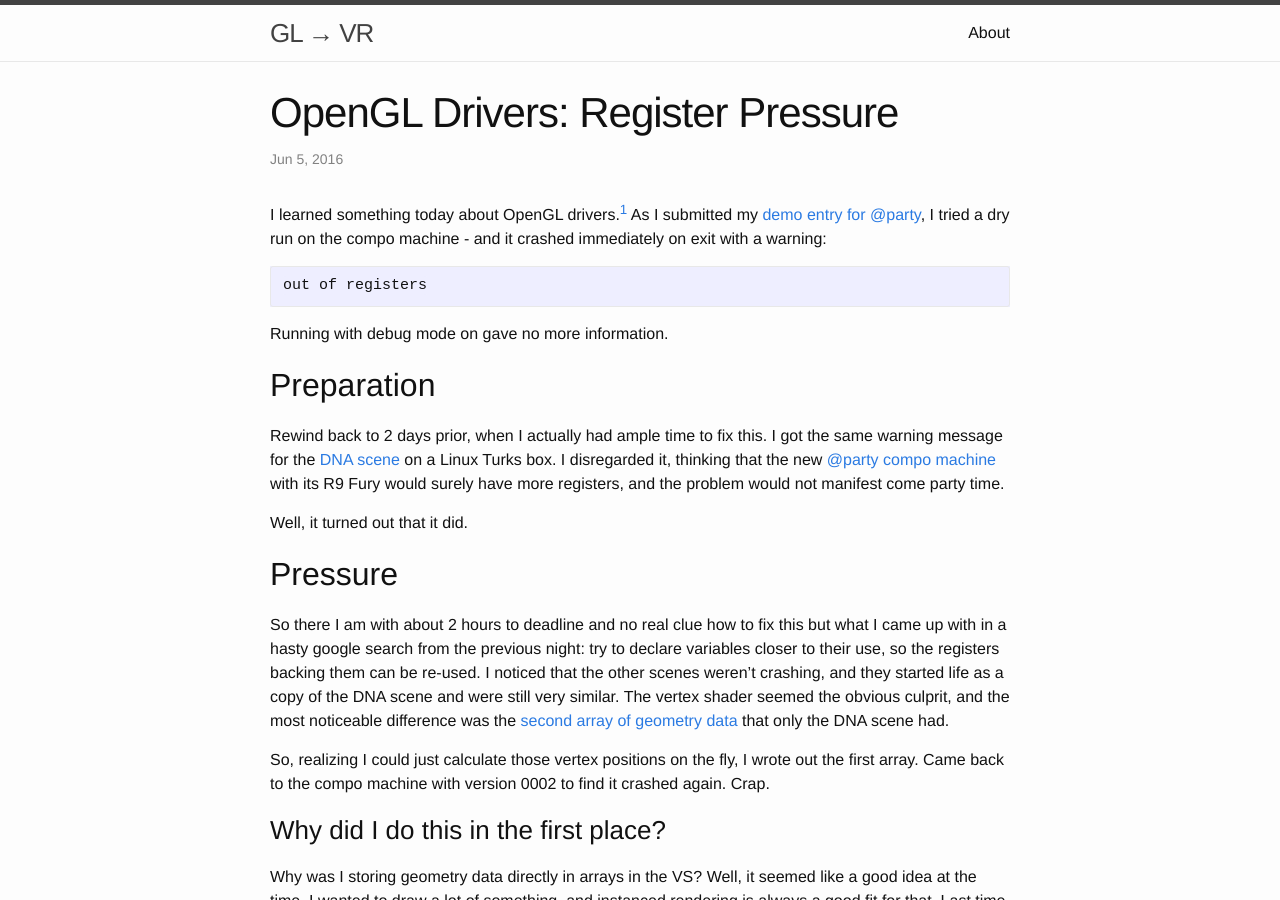
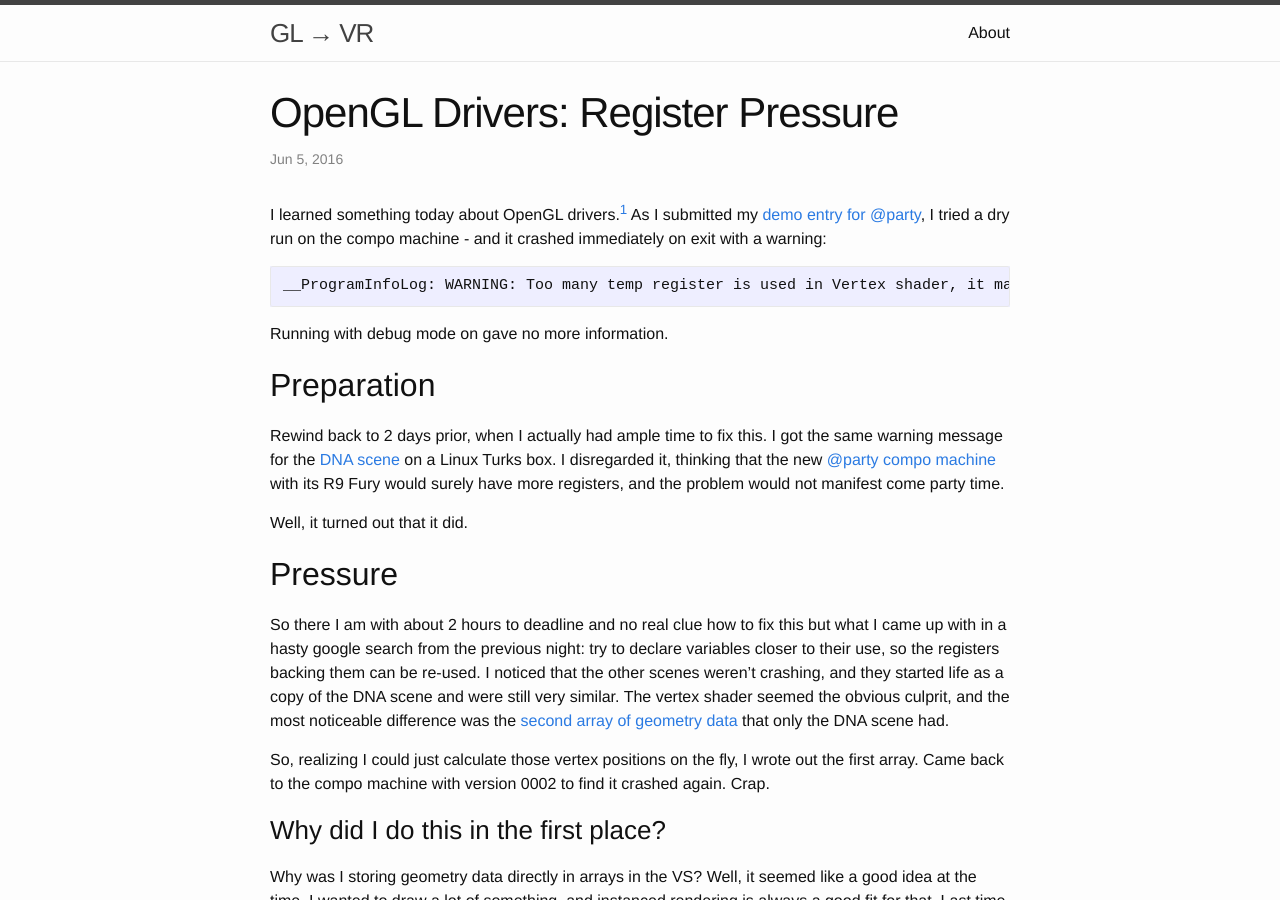
Before and after one commit to jimbo00000/jimbo00000.github.com, a Jekyll site: the page built from _posts/2016-6-5-glsl-registers.markdown, in a window 1280 px wide and 900 px high. Built offline with Jekyll 4.4.1, drawn with Linux system fonts in a browser that asks for light colours.

Commit message:
Correct warning message.

````diff
--- a/_posts/2016-6-5-glsl-registers.markdown
+++ b/_posts/2016-6-5-glsl-registers.markdown
@@ -8,7 +8,7 @@ categories: opengl amd glsl compiler
 I learned something today about OpenGL drivers.[^1] As I submitted my [demo entry for @party][@party], I tried a dry run on the compo machine - and it crashed immediately on exit with a warning:
 
 ```
-out of registers
+__ProgramInfoLog: WARNING: Too many temp register is used in Vertex shader, it may cause slow execution.
 ```
 
 Running with debug mode on gave no more information.
````
